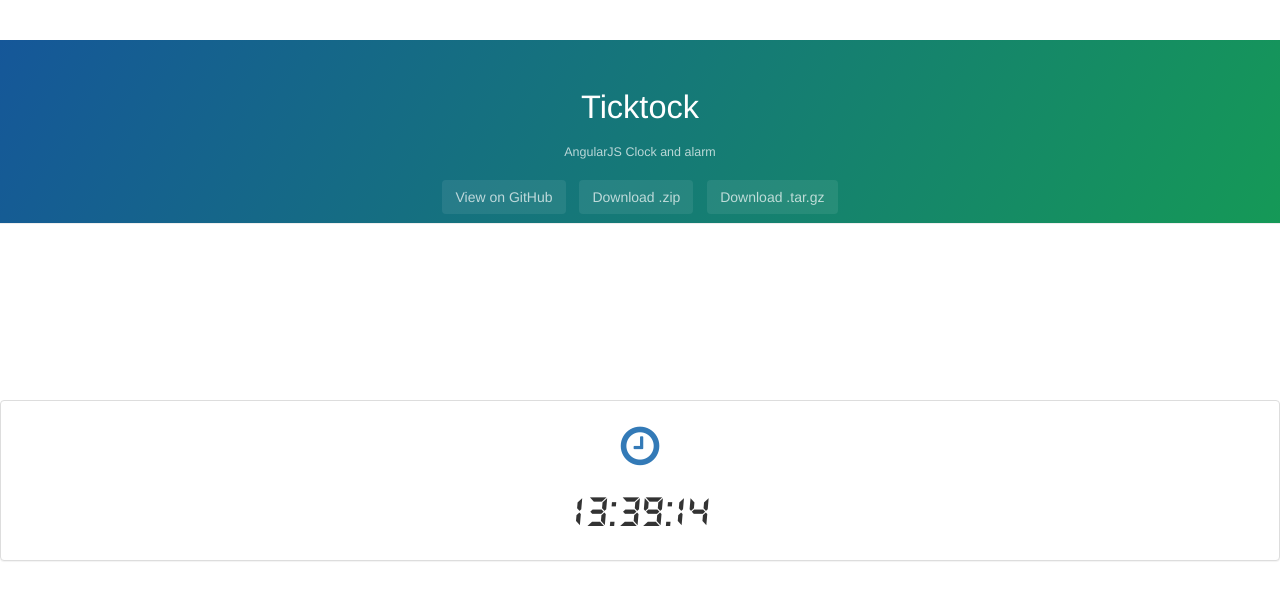
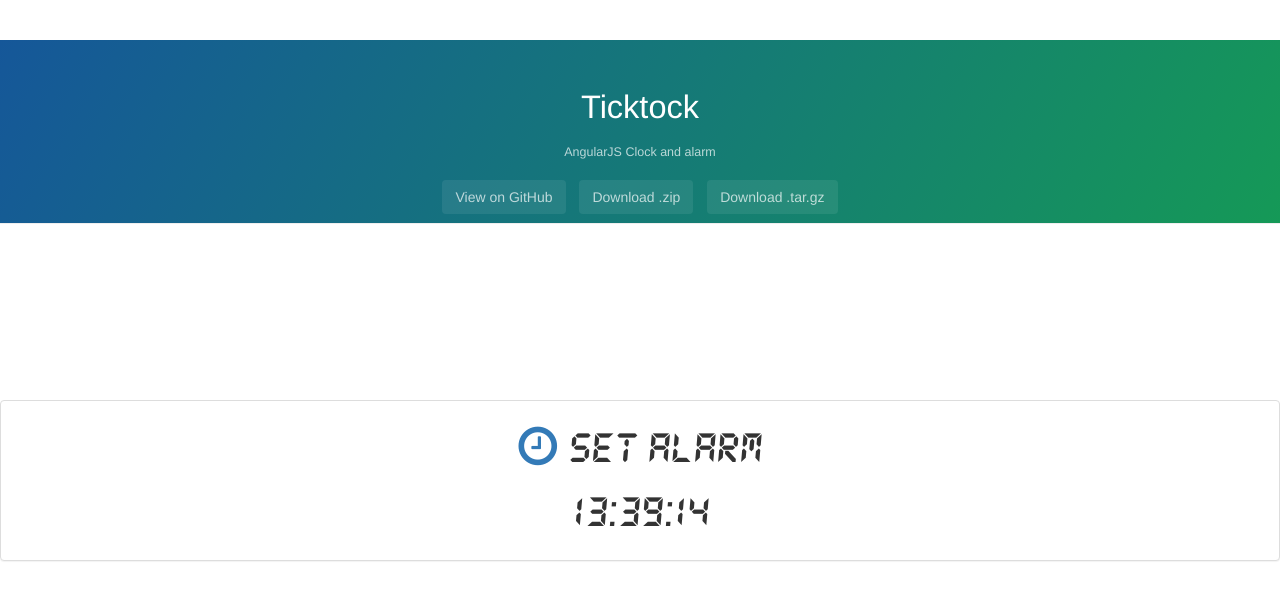
Before and after one commit to mmadrigalac/ticktock, a plain HTML site: page index.html in a window 1280 px wide. Drawn offline with nearby package versions, Linux system fonts and the light colour scheme.

Commit message:
added alarm action label

```diff
--- a/app/views/clock.html
+++ b/app/views/clock.html
@@ -1,6 +1,6 @@
 <div class="clockwrapper panel panel-default ">
 	<div class="panel-body text-center">
-			<a class="fa " ng-class="{'fa-clock-o':!time.alarmSet, 'fa-bell':time.alarmSet }" ng-click="confAlarm()"></a>
+			<a class="fa " ng-class="{'fa-clock-o':!time.alarmSet, 'fa-bell':time.alarmSet }" ng-click="confAlarm()"></a> <span>Set Alarm</span>
 			<div ng-if="!openConf">
 				<span ng-bind="time.hours"></span>:<span ng-bind="time.minutes"></span>:<span ng-bind="time.seconds"></span>
 			</div>
```
